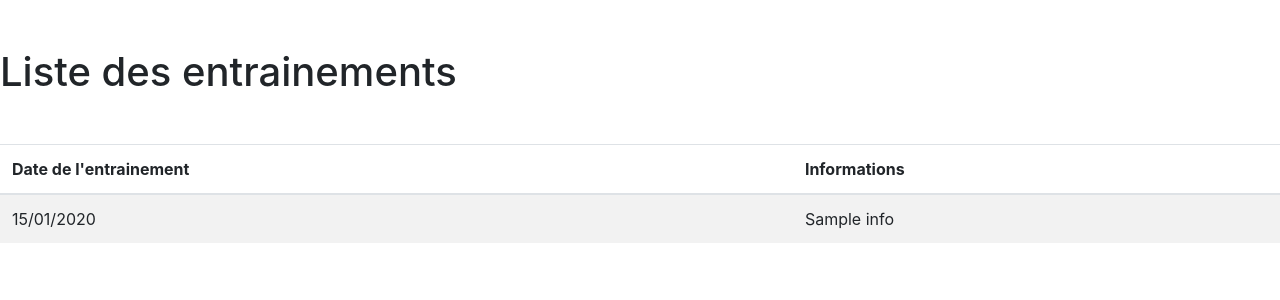
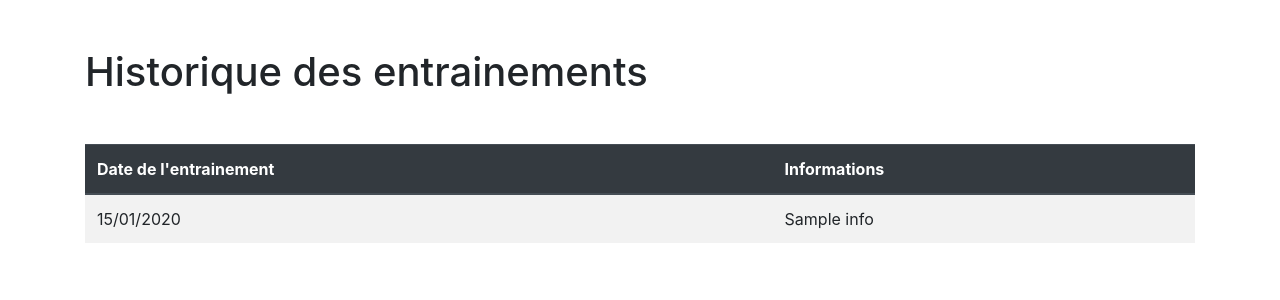
Before and after one commit to BenjaminCoajou/Mx-auribail, a Symfony app: template templates/training/index.html.twig in a window 1280 px wide. Shown: the part 65-365 px from the top of the page. Run offline with Twig, Linux system fonts and the light colour scheme; the template is opened without the code that fills it: most values are stand-ins (such as "Sample title", 1, 10 or a date in 2020); some libraries are stand-ins or nearby versions.

Commit message:
modification design de l'historique

```diff
--- a/templates/training/index.html.twig
+++ b/templates/training/index.html.twig
@@ -1,12 +1,13 @@
 {% extends 'base.html.twig' %}
 
-{% block title %} Liste des entrainements {% endblock %}
+{% block title %} Historique {% endblock %}
 
 {% block body %}
-    <h1 class="my-5"> Liste des entrainements </h1>
+<div class="container">
+    <h1 class="my-5"> Historique des entrainements </h1>
 
     <table class="table table-striped">
-        <thead>
+        <thead class="thead-dark">
             <tr>
             <th scope="col">Date de l'entrainement</th>
             <th scope="col">Informations</th>
@@ -21,6 +22,6 @@
             {% endfor %}
         </tbody>
     </table>
-
+</div>
 
 {% endblock %}
```
